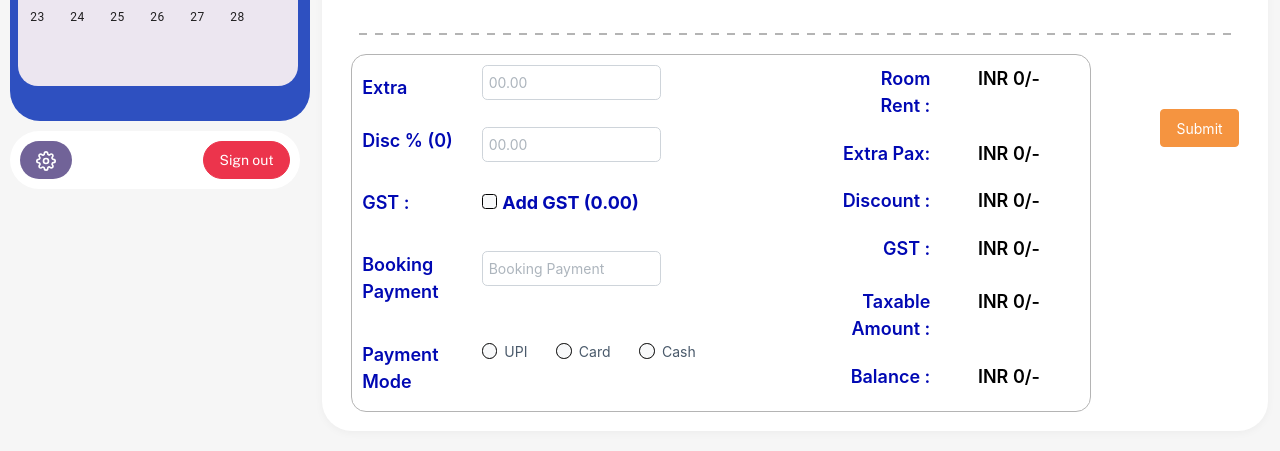
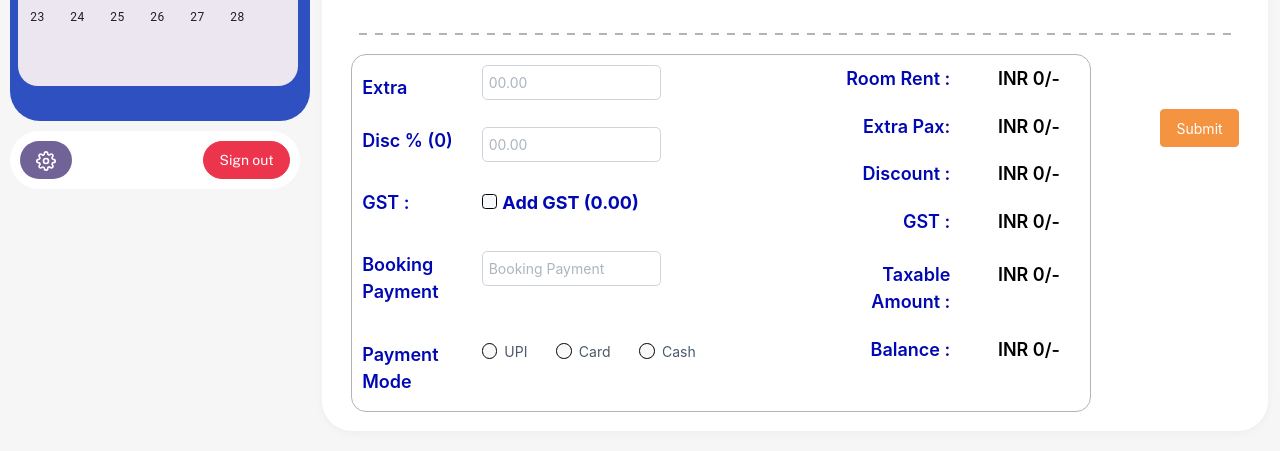
Before and after one commit to Abhinaya1996/task0031, a React (Create React App) app: page /new-booking in a window 1280 px wide. Shown: the part 619-1070 px from the top of the page. Built offline with nearby package versions, Linux system fonts and the light colour scheme; no server answers; sample sign-in values are in the browser's storage.

Commit message:
Update Newbooking.js

```diff
--- a/src/pages/Newbooking.js
+++ b/src/pages/Newbooking.js
@@ -1036,7 +1036,7 @@ export default function Newbooking({selectedHotel}){
                                             <Col xs={24} sm={24} md={8} lg={8} xl={8} style={{textAlign:'right'}}>
 
                                                 <Row>
-                                                    <Col xs={24} sm={24} md={9} lg={9} xl={9} >
+                                                <Col xs={24} sm={24} md={11} lg={11} xl={11} >
                                                         <p className="fs-18 fw-semibold text-blue pt-2">Room Rent : </p>
                                                     </Col>
                                                     <Col xs={24} sm={24} md={11} lg={11} xl={11} >
@@ -1044,7 +1044,7 @@ export default function Newbooking({selectedHotel}){
                                                     </Col>
                                                 </Row>
                                                 <Row>
-                                                    <Col xs={24} sm={24} md={9} lg={9} xl={9} >
+                                                <Col xs={24} sm={24} md={11} lg={11} xl={11} >
                                                         <p className="fs-18 fw-semibold text-blue pt-1">Extra Pax: </p>
                                                     </Col>
                                                     <Col xs={24} sm={24} md={11} lg={11} xl={11} >
@@ -1052,7 +1052,7 @@ export default function Newbooking({selectedHotel}){
                                                     </Col>
                                                 </Row>
                                                 <Row>
-                                                    <Col xs={24} sm={24} md={9} lg={9} xl={9} >
+                                                <Col xs={24} sm={24} md={11} lg={11} xl={11} >
                                                         <p className="fs-18 fw-semibold text-blue pt-1">Discount : </p>
                                                     </Col>
                                                     <Col xs={24} sm={24} md={11} lg={11} xl={11} >
@@ -1060,7 +1060,7 @@ export default function Newbooking({selectedHotel}){
                                                     </Col>
                                                 </Row>
                                                 <Row>
-                                                    <Col xs={24} sm={24} md={9} lg={9} xl={9} >
+                                                <Col xs={24} sm={24} md={11} lg={11} xl={11} >
                                                         <p className="fs-18 fw-semibold text-blue pt-1">GST :</p>
                                                     </Col>
                                                     <Col xs={24} sm={24} md={11} lg={11} xl={11} >
@@ -1068,7 +1068,7 @@ export default function Newbooking({selectedHotel}){
                                                     </Col>
                                                 </Row>
                                                 <Row>
-                                                    <Col xs={24} sm={24} md={9} lg={9} xl={9} >
+                                                    <Col xs={24} sm={24} md={11} lg={11} xl={11} >
                                                         <p className="fs-18 fw-semibold text-blue pt-2">Taxable Amount : </p>
                                                     </Col>
                                                     <Col xs={24} sm={24} md={11} lg={11} xl={11} >
@@ -1076,7 +1076,7 @@ export default function Newbooking({selectedHotel}){
                                                     </Col>
                                                 </Row>
                                                 <Row>
-                                                    <Col xs={24} sm={24} md={9} lg={9} xl={9} >
+                                                <Col xs={24} sm={24} md={11} lg={11} xl={11} >
                                                         <p className="fs-18 fw-semibold text-blue pt-1">Balance :</p>
                                                     </Col>
                                                     <Col xs={24} sm={24} md={11} lg={11} xl={11} >
```
